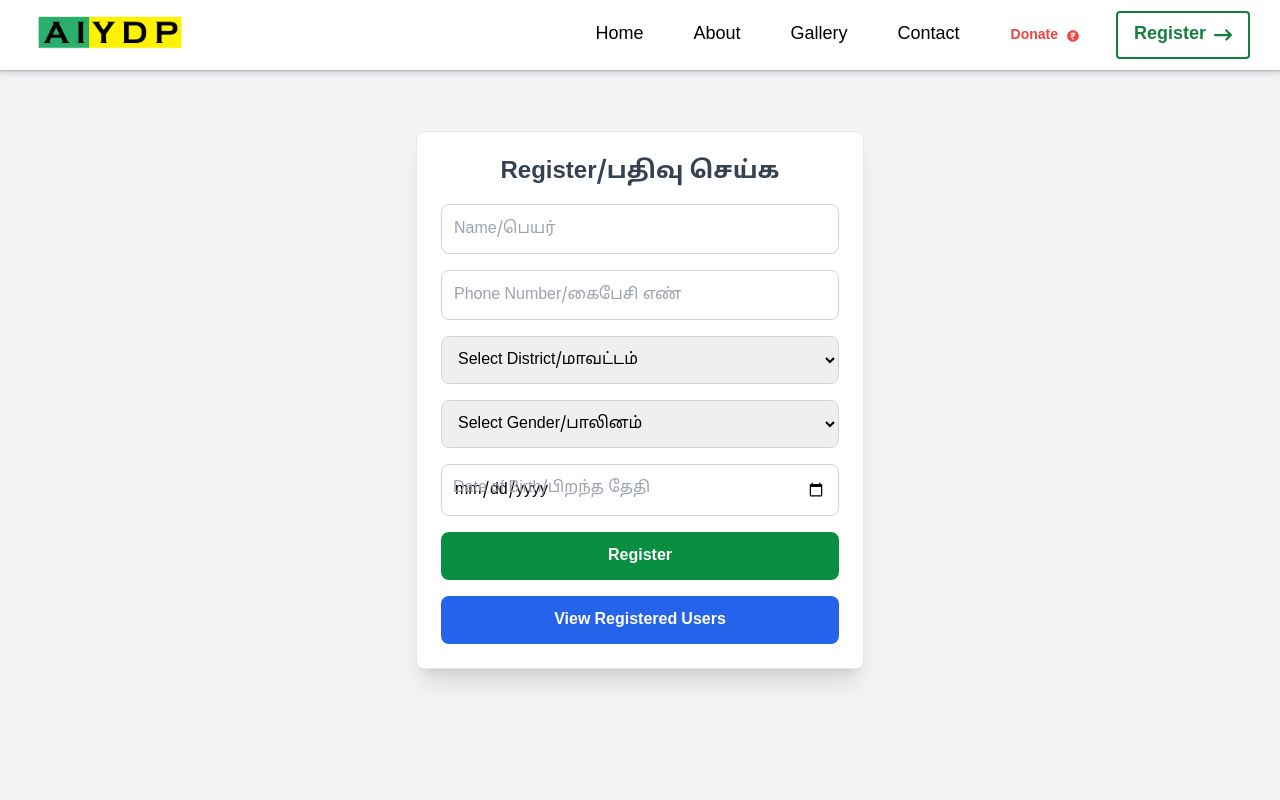
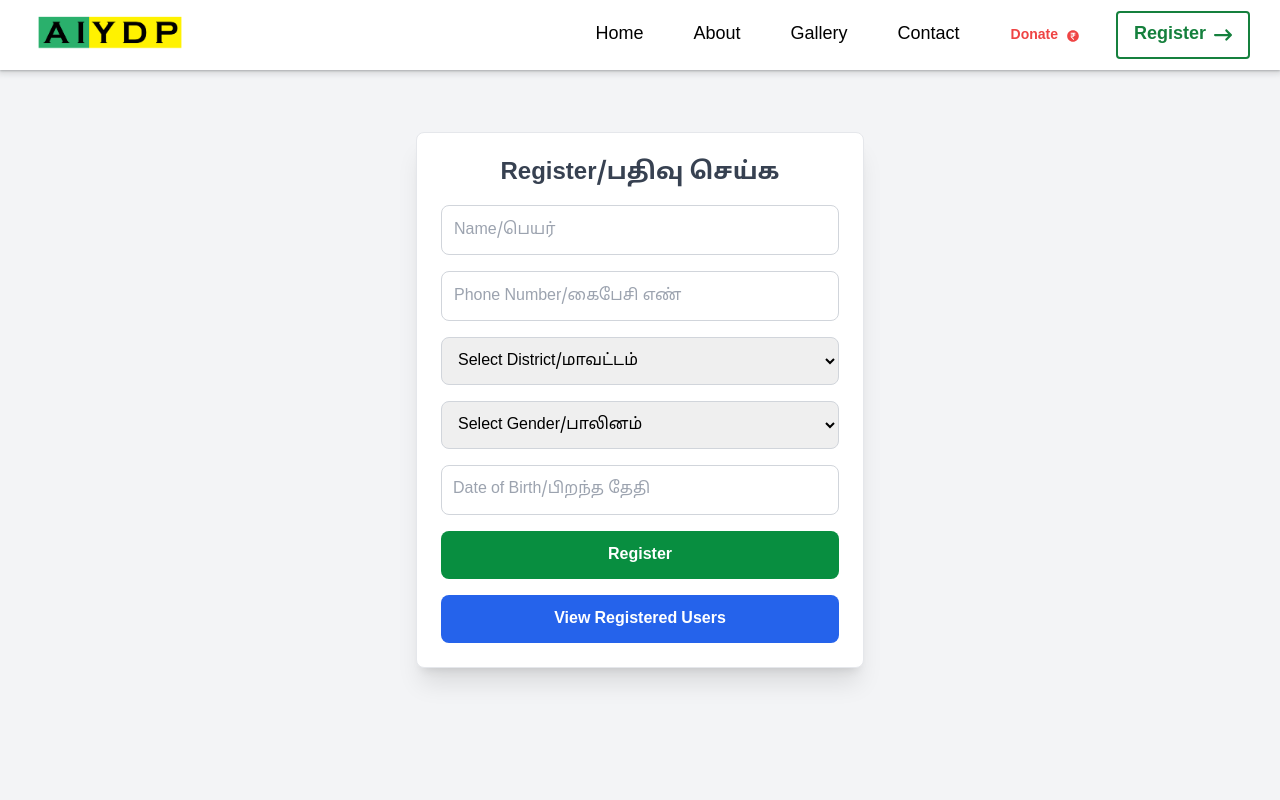
Before and after one commit to ydpweb/ydp-new-changes, a Next.js app: page /registerpage in a window 1280 px wide. Shown: the top 800 px of the page. Built offline with nearby package versions, Linux system fonts and the light colour scheme.

Commit message:
Update page.js

```diff
--- a/app/registerpage/page.js
+++ b/app/registerpage/page.js
@@ -158,25 +158,27 @@ export default function Register() {
         </select>
 
 <div className="relative w-full">
+  <input
+    type="text" // Use text to remove default "dd-mm-yyyy"
+    id="dob"
+    name="dob"
+    value={form.dob}
+    onFocus={(e) => (e.target.type = "date")} // Convert to date on focus
+    onBlur={(e) => !e.target.value && (e.target.type = "text")} // Convert back if empty
+    onChange={handleChange}
+    required
+    disabled={loading}
+    placeholder=" " // Prevents overlap
+    className="peer w-full p-3 border border-gray-300 rounded-lg focus:ring-2 focus:ring-green-500 bg-white appearance-none"
+  />
   <label
     htmlFor="dob"
-    className={`absolute left-3 text-gray-400 transition-all ${
-      form.dob ? "-top-2 text-sm bg-white px-1" : "top-3"
-    }`}
+    className="absolute left-3 top-3 text-gray-400 transition-all peer-placeholder-shown:top-3 peer-placeholder-shown:text-gray-400 peer-focus:top-[-10px] peer-focus:text-sm peer-focus:text-green-500"
   >
     Date of Birth/பிறந்த தேதி
   </label>
-  <input
-    type="date"
-    id="dob"
-    name="dob"
-    value={form.dob}
-    onChange={handleChange}
-    required
-    disabled={loading}
-    className="w-full p-3 border border-gray-300 rounded-lg focus:ring-2 focus:ring-green-500 bg-white appearance-none"
-  />
 </div>
+
 
 
 
```
